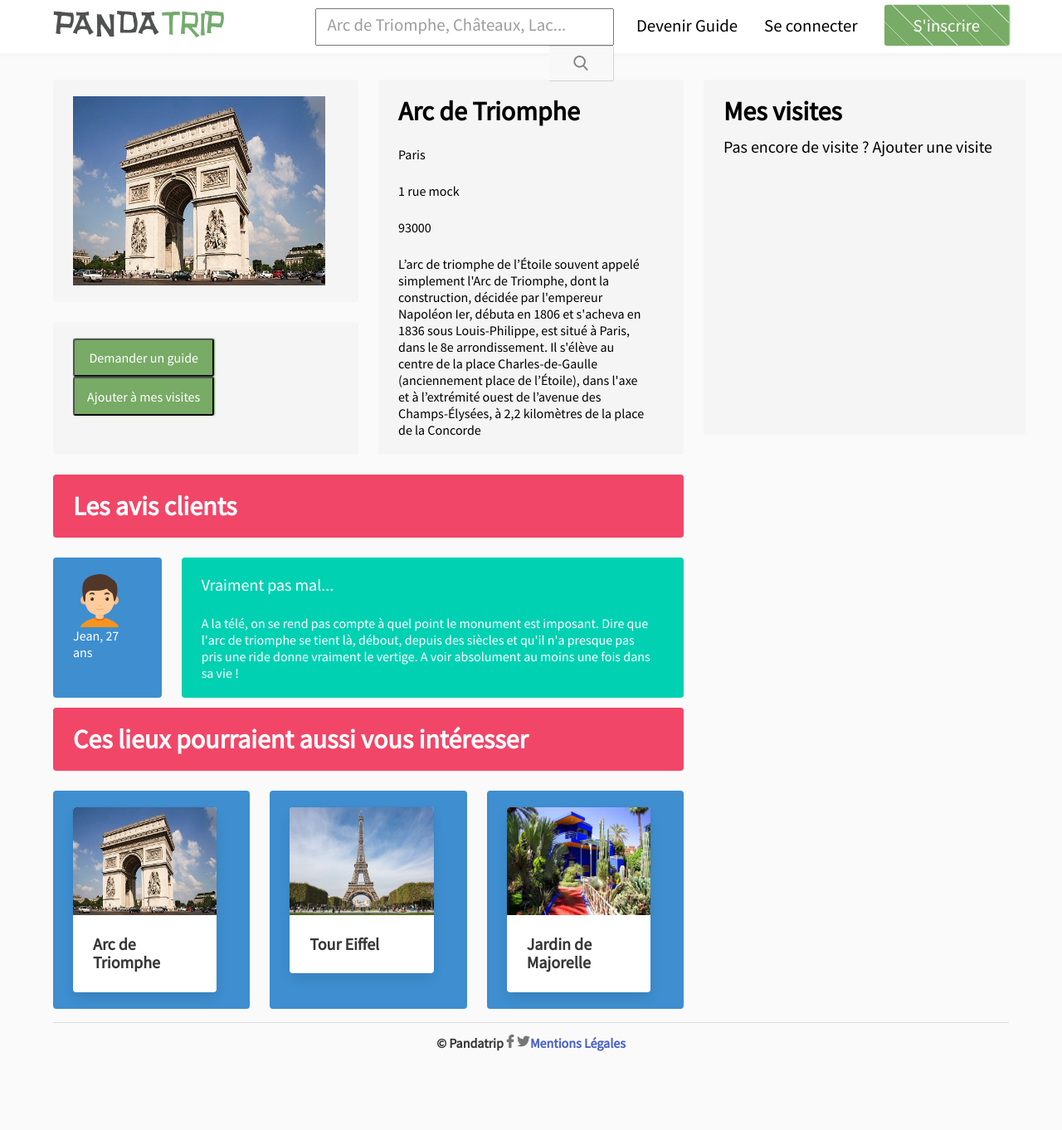
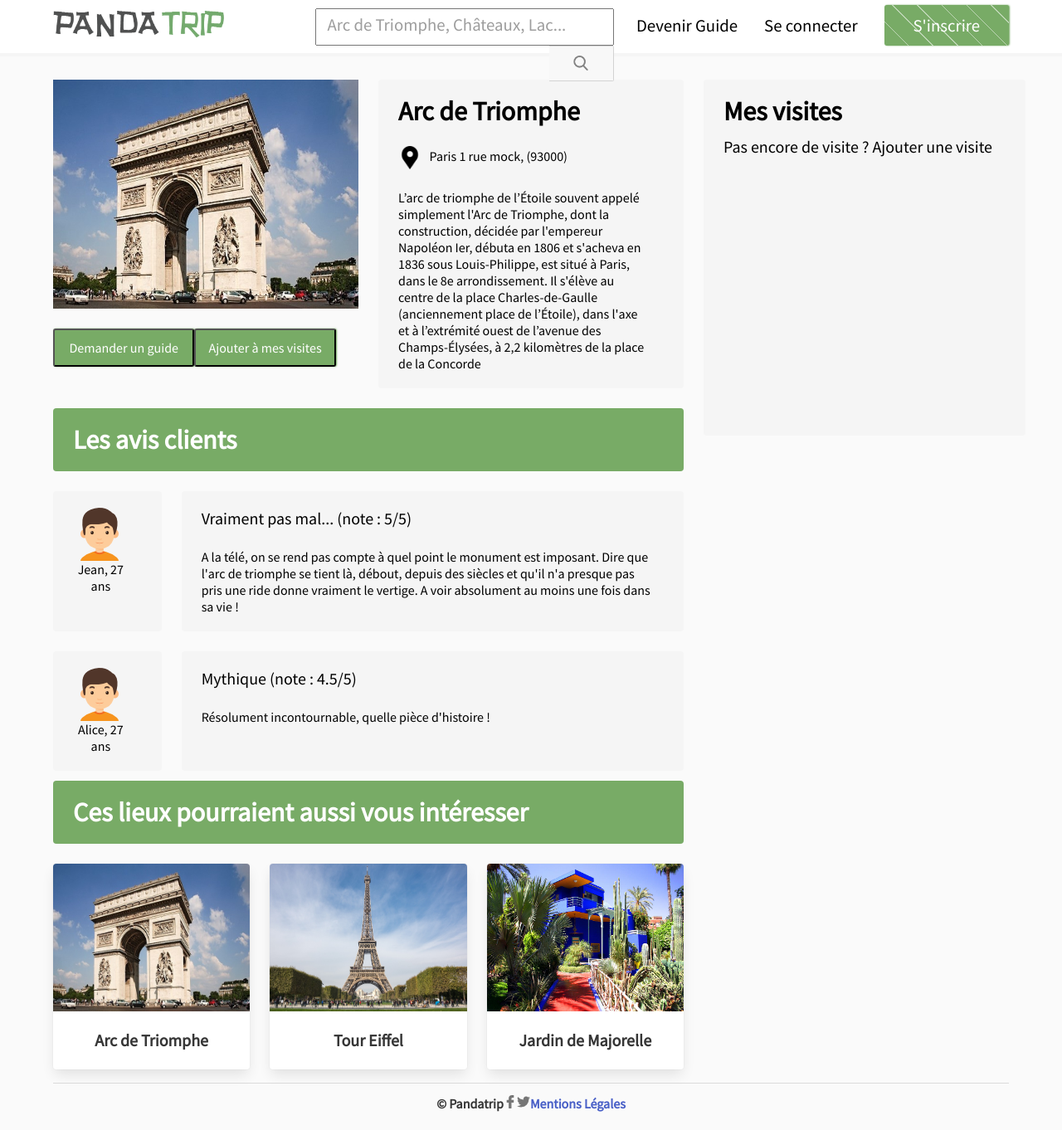
Before and after one commit to MickaelMatuchak/Pandatrip-frontend, an Angular app: page /visit in a window 1280 px wide. Shown: the whole page at 83% size. Before the commit the page ends 1289 px from the top, so only its background shows below. Built offline with nearby package versions, Linux system fonts and the light colour scheme.

Commit message:
Affichage multiple reviews et design en vert/gris

```diff
--- a/src/app/guide/guide.component.css
+++ b/src/app/guide/guide.component.css
@@ -9,3 +9,7 @@
 {
   margin-top: 5rem;
 }
+
+.card-image {
+  cursor: pointer;
+}
--- a/src/app/reviews/reviews.component.css
+++ b/src/app/reviews/reviews.component.css
@@ -0,0 +1,4 @@
+article.bandeau-vert {
+  background-color: #78ab66;
+  color: white;
+}
--- a/src/app/reviews/reviews.component.html
+++ b/src/app/reviews/reviews.component.html
@@ -2,33 +2,29 @@
   <div class="tile is-vertical is-8">
 
     <div class="tile is-parent">
-      <article class="tile is-child notification is-danger">
+      <article class="tile is-child notification bandeau-vert">
         <p class="title">Les avis clients</p>
       </article>
     </div>
 
-    <div class="tile">
+    <div class="tile" *ngFor="let review of reviews;">
 
       <div class="tile is-parent is-vertical is-2">
-        <article class="tile is-child notification is-info">
+        <article class="tile is-child notification">
           <figure class="image is-64x64">
             <img src="../assets/img/boy.png" alt="avatar" />
           </figure>
-          <p class="content">Jean, 27 ans</p>
+          <p class="content has-text-centered">{{ review.author }}, 27 ans</p>
         </article>
-
-<!--        <article class="tile is-child notification is-primary">
-          <p class="title">Vertical...</p>
-          <p class="subtitle">Top tile</p>
-        </article>-->
       </div>
 
       <div class="tile is-parent is-vertical">
-        <article class="tile is-child notification is-primary">
-          <p class="subtitle">Vraiment pas mal...</p>
-          <p class="content">A la télé, on se rend pas compte à quel point le monument est imposant. Dire que l'arc de triomphe se tient là, débout, depuis des siècles et qu'il n'a presque pas pris une ride donne vraiment le vertige. A voir absolument au moins une fois dans sa vie !</p>
+        <article class="tile is-child notification">
+          <p class="subtitle">{{ review.title }} (note : {{review.note}}/5)<span *ngFor="let item of items; let i = index"></span></p>
+          <p class="content">{{ review.text }}</p>
         </article>
       </div>
+
     </div>
   </div>
 
--- a/src/app/reviews/reviews.component.ts
+++ b/src/app/reviews/reviews.component.ts
@@ -1,4 +1,10 @@
 import { Component, OnInit } from '@angular/core';
+import {ReviewsModel} from "./reviews.model";
+
+const REVIEWS: ReviewsModel[] = [
+  { id: 1, author: 'Jean', note: 5, title: "Vraiment pas mal...", text: "A la télé, on se rend pas compte à quel point le monument est imposant. Dire que l'arc de triomphe se tient là, débout, depuis des siècles et qu'il n'a presque pas pris une ride donne vraiment le vertige. A voir absolument au moins une fois dans sa vie !", date: '20/01/2018'},
+  { id: 2, author: 'Alice', note: 4.5, title: "Mythique", text: "Résolument incontournable, quelle pièce d'histoire !", date: '18/01/2018'},
+];
 
 @Component({
   selector: 'reviews',
@@ -7,6 +13,8 @@ import { Component, OnInit } from '@angular/core';
 })
 export class ReviewsComponent implements OnInit {
 
+  reviews = REVIEWS;
+
   constructor() { }
 
   ngOnInit() {
--- a/src/app/theme/theme.component.css
+++ b/src/app/theme/theme.component.css
@@ -14,3 +14,7 @@
 .card-content .content h2{
   margin: 0;
 }
+
+.card-image {
+  cursor: pointer;
+}
--- a/src/app/visit-details/visit-details.component.css
+++ b/src/app/visit-details/visit-details.component.css
@@ -9,9 +9,16 @@
   font-family: "Source Sans Pro";
   font-size: 1rem;
   display: inline-block;
+  cursor: pointer;
 }
 
 article.panier{
   position: fixed;
   min-height: 24.3rem;
 }
+
+.marker{
+  width: 28px;
+  vertical-align: middle;
+  margin-right: 0.4rem;
+}
--- a/src/app/visit-details/visit-details.component.html
+++ b/src/app/visit-details/visit-details.component.html
@@ -3,12 +3,12 @@
     <div class="tile">
 
       <div class="tile is-parent is-vertical">
-        <article class="tile is-child notification">
+        <article class="tile is-child">
           <figure class="image is-4by3">
             <img src="../assets/img/visit/{{ visitDetails.name }}.jpg">
           </figure>
         </article>
-        <article class="tile is-child notification">
+        <article class="tile is-child is-centered">
           <div class="content">
             <button class="bouton_visit">
               Demander un guide
@@ -23,9 +23,11 @@
       <div class="tile is-parent is-vertical">
         <article class="tile is-child notification">
           <p class="title">{{ visitDetails.name }}</p>
-          <p class="content">{{ visitDetails.city }}</p>
-          <p class="content">{{ visitDetails.address }}</p>
-          <p class="content">{{ visitDetails.postalCode }}</p>
+          <p class="content">
+            <img src="../assets/img/marker.png" alt="position" class="marker"/>
+            {{ visitDetails.city }}
+            {{ visitDetails.address }}, ({{ visitDetails.postalCode }})
+          </p>
           <p class="content">{{ visitDetails.description }}</p>
         </article>
       </div>
--- a/src/app/visit/visit-suggestion.component.html
+++ b/src/app/visit/visit-suggestion.component.html
@@ -2,27 +2,25 @@
   <div class="tile is-vertical is-8">
 
     <div class="tile is-parent">
-      <article class="tile is-child notification is-danger">
+      <article class="tile is-child notification bandeau-vert">
         <p class="title">Ces lieux pourraient aussi vous intéresser</p>
       </article>
     </div>
 
     <div class="tile">
       <div class="tile is-parent is-vertical is-3.5" *ngFor="let line of lineVisits;">
-        <article class="tile is-child notification is-info" *ngFor="let visit of line;">
-          <div class="card">
+        <div class="card tile is-child" *ngFor="let visit of line;">
           <div class="card-image">
             <figure class="image is-4by3">
               <img src="../assets/img/visit/{{ visit.name }}.jpg" alt="{{ visit.name }}">
             </figure>
           </div>
           <div class="card-content">
-              <div class="content">
+            <div class="content has-text-centered">
               <h4>{{ visit.name }}</h4>
             </div>
           </div>
         </div>
-        </article>
       </div>
     </div>
 
--- a/src/app/visit/visit.component.css
+++ b/src/app/visit/visit.component.css
@@ -13,3 +13,12 @@
 .card-content .content h2, .card-content .content h4{
   margin: 0;
 }
+
+article.bandeau-vert {
+  background-color: #78ab66;
+  color: white;
+}
+
+.card-image {
+  cursor: pointer;
+}
```
Also changed, not shown: src/app/reviews/reviews.model.ts (added, +16 -0 lines), src/assets/img/marker.png (renamed from src/assets/img/placeholder.png). Lines whose indentation alone changed are shown as unchanged.
